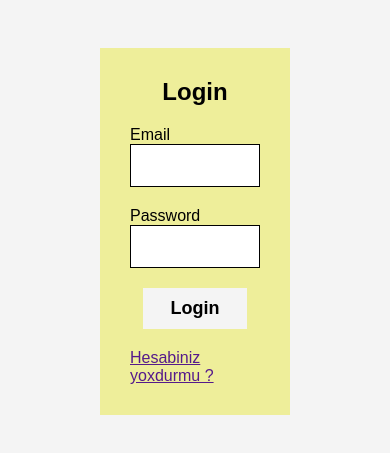
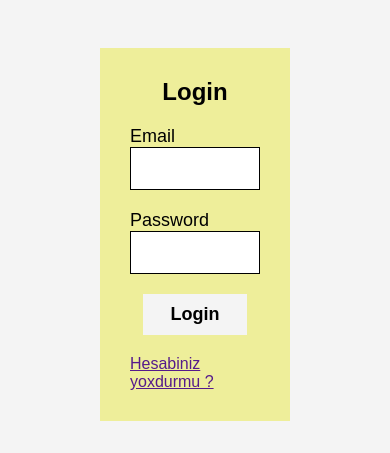
Before and after one commit to userldu/first-js-project, a plain HTML site: page index.html in a window 390 px wide. Shown: the part 76-529 px from the top of the page. Drawn offline with nearby package versions, Linux system fonts and the light colour scheme.

Commit message:
NEW CODE R

```diff
--- a/static/index.css
+++ b/static/index.css
@@ -209,5 +209,6 @@ form > .email{
     nav > .bi-list{display: block;}
 
     .container{padding: 60px 100px;}
-    .container > #login{width: 400px;}
+    .container > #login{width: 300px;}
+    label{font-size: 18px;}
 }
```
